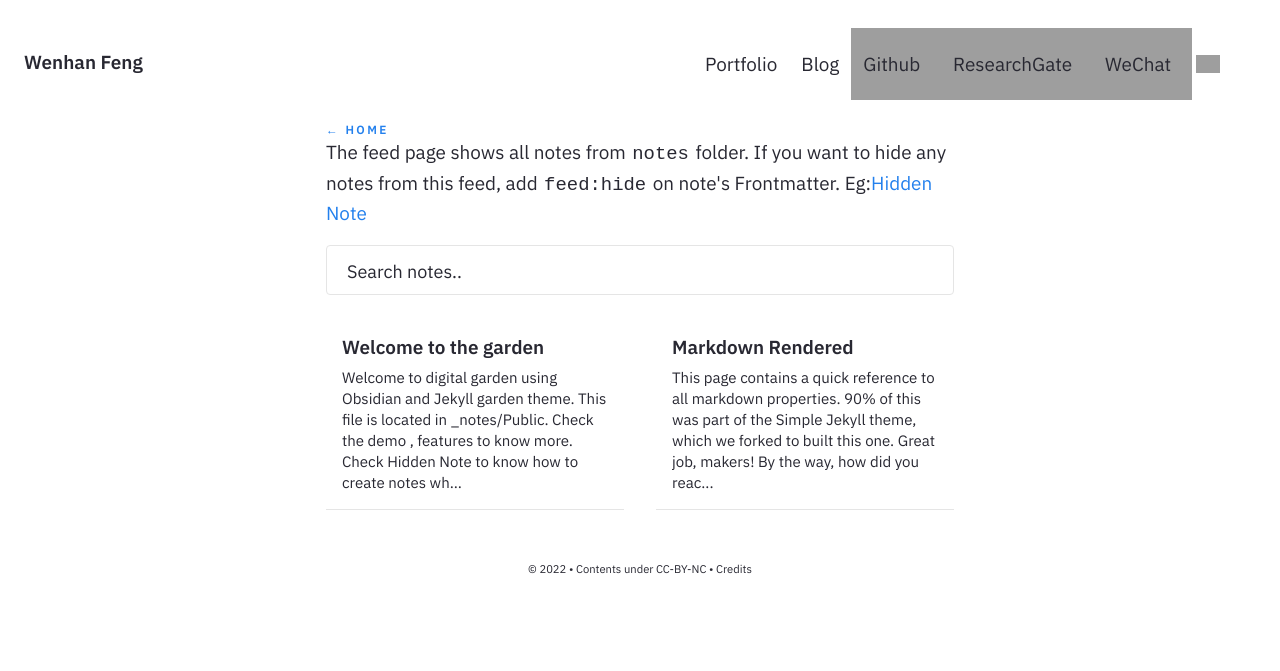
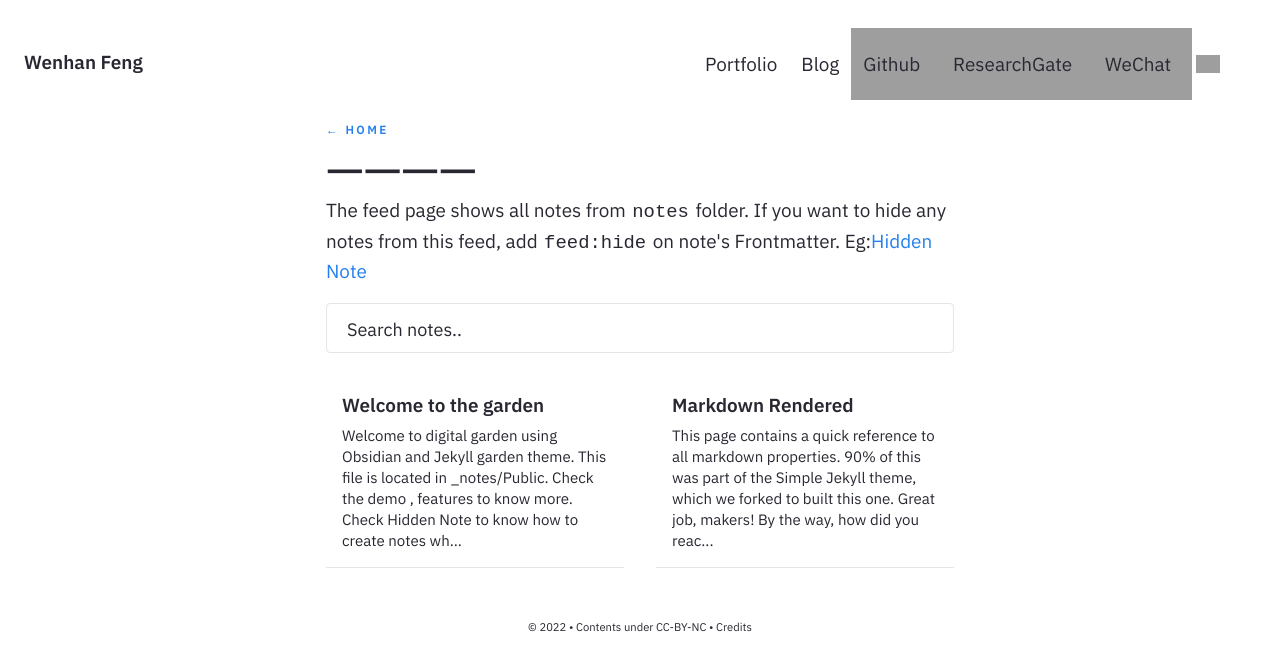
Before and after one commit to wenhanfeng/wenhanfeng.github.io, a Jekyll site: the page built from pages/notes.md, in a window 1280 px wide, cut to the strip 0-671 px from the top of the page. Built offline with Jekyll 4.4.1, drawn with Linux system fonts in a browser that asks for light colours; grey boxes are pictures that could not be loaded.

```diff
--- a/pages/notes.md
+++ b/pages/notes.md
@@ -2,7 +2,7 @@
 layout: Post
 permalink: /notes
 feedformat: card
-title:
+title: ————
 ---
 
 The feed page shows all notes from `notes` folder. If you want to hide any notes from this feed, add `feed:hide` on note's Frontmatter. Eg:[[Hidden Note]]
```
